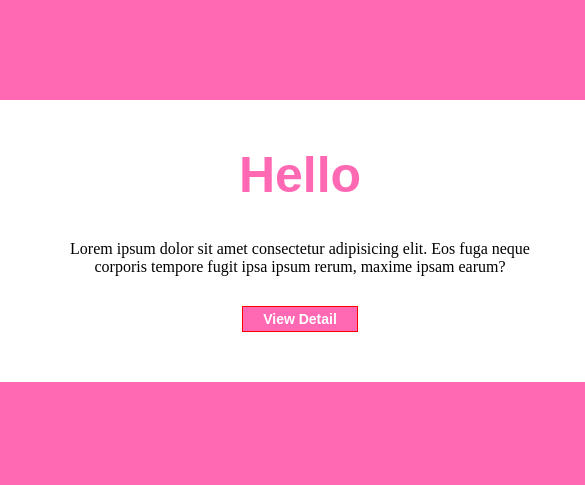
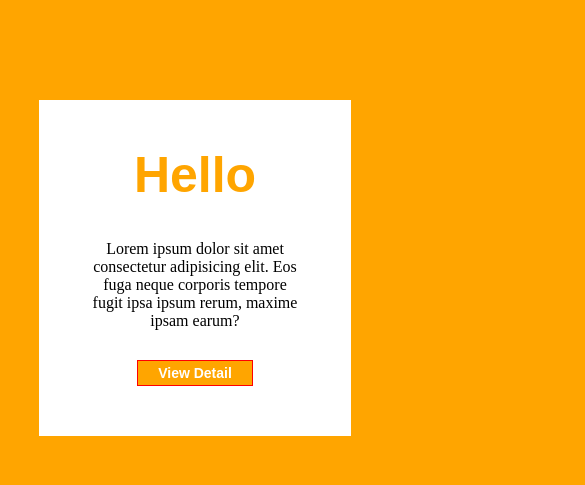
Before and after one commit to index00913/second_day, a plain HTML site: page index.html in a window 390 px wide. Shown: the whole page, 585 px wide, since content can reach past the window. Drawn offline with Linux system fonts and the light colour scheme.

Commit message:
반응형 작업 추가

```diff
--- a/scss/style.scss
+++ b/scss/style.scss
@@ -27,3 +27,35 @@ body {
 		}
 	}
 }
+// 데스크탑 레이아웃을 모바일 버전으로 반응형 처리할때 주의점
+//모바일 디바이스는 폭이 워낙 다양하기 때문에 폭을 무조건 퍼센트처리
+@media screen and (max-width: 999px) {
+	body {
+		background: aqua;
+
+		section {
+			width: 80%;
+			h1 {
+				color: aqua;
+			}
+			a {
+				background: aqua;
+			}
+		}
+	}
+}
+
+@media screen and (max-width: 599px) {
+	body {
+		background: orange;
+
+		section {
+			h1 {
+				color: orange;
+			}
+			a {
+				background: orange;
+			}
+		}
+	}
+}
```
Also changed, not shown: css/style.css, 2 other files.
